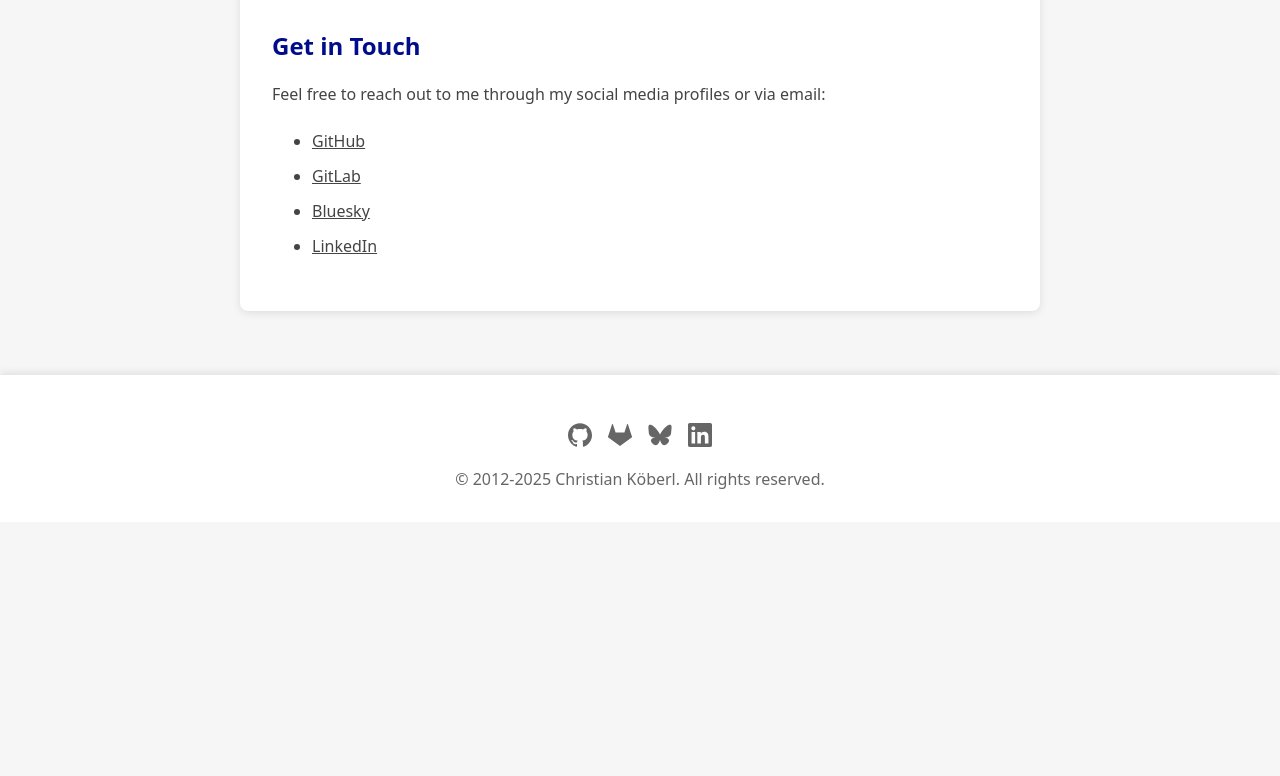
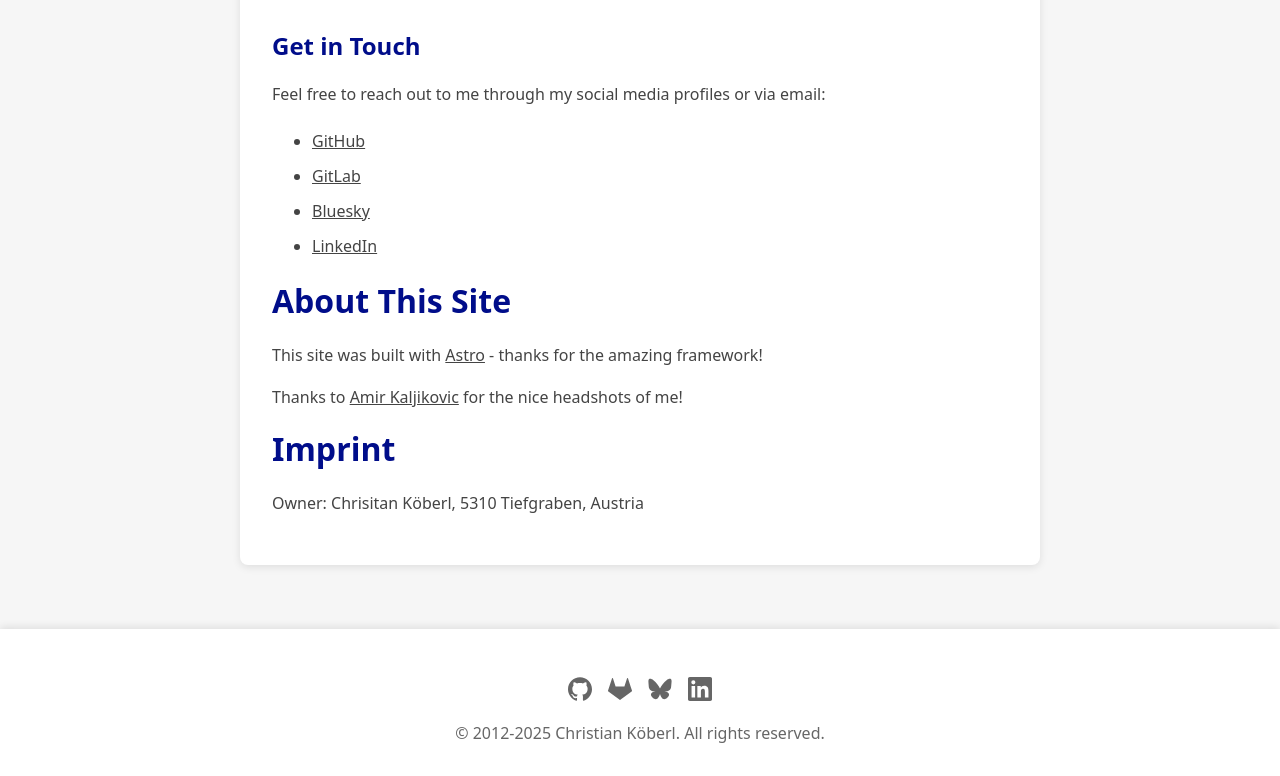
Before and after one commit to derkoe/derkoe.dev, an Astro site: page /about in a window 1280 px wide. Shown: the part 1003-1779 px from the top of the page. Before the commit the page ends 1525 px from the top, so only its background shows below. Built offline with nearby package versions, Linux system fonts and the light colour scheme; Astro itself is replaced by a stand-in of ours.

Commit message:
add about site and imprint

```diff
--- a/src/pages/about.astro
+++ b/src/pages/about.astro
@@ -54,6 +54,17 @@ import { socialLinks } from "../config";
           }
         </ul>
       </p>
+      <h1>About This Site</h1>
+      <p>
+        This site was built with <a href="https://astro.build" target="_blank" rel="noopener noreferrer">Astro</a> - thanks for the amazing framework!
+      </p>
+      <p>
+        Thanks to <a href="https://www.headshots.at/" target="_blank" rel="noopener">Amir Kaljikovic</a> for the nice headshots of me!
+      </p>
+      <h1>Imprint</h1>
+      <p>
+        Owner: Chrisitan Köberl, 5310 Tiefgraben, Austria
+      </p>
     </div>
   </div>
 </Layout>
```
